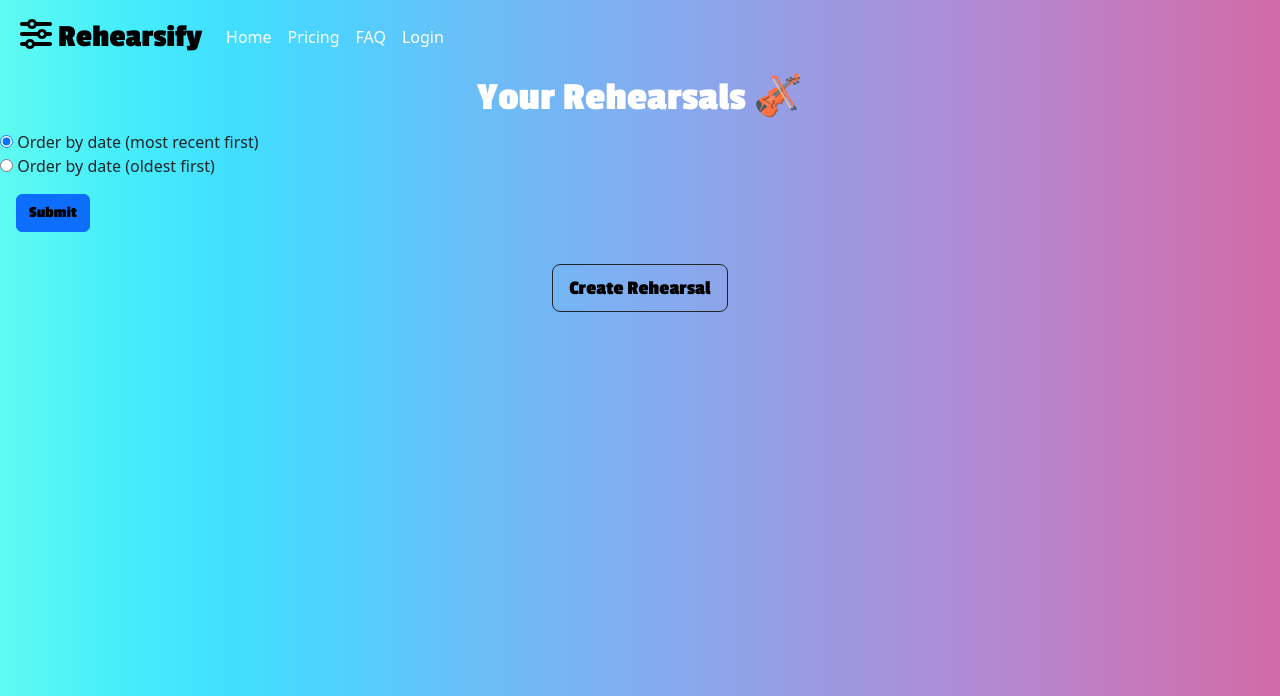
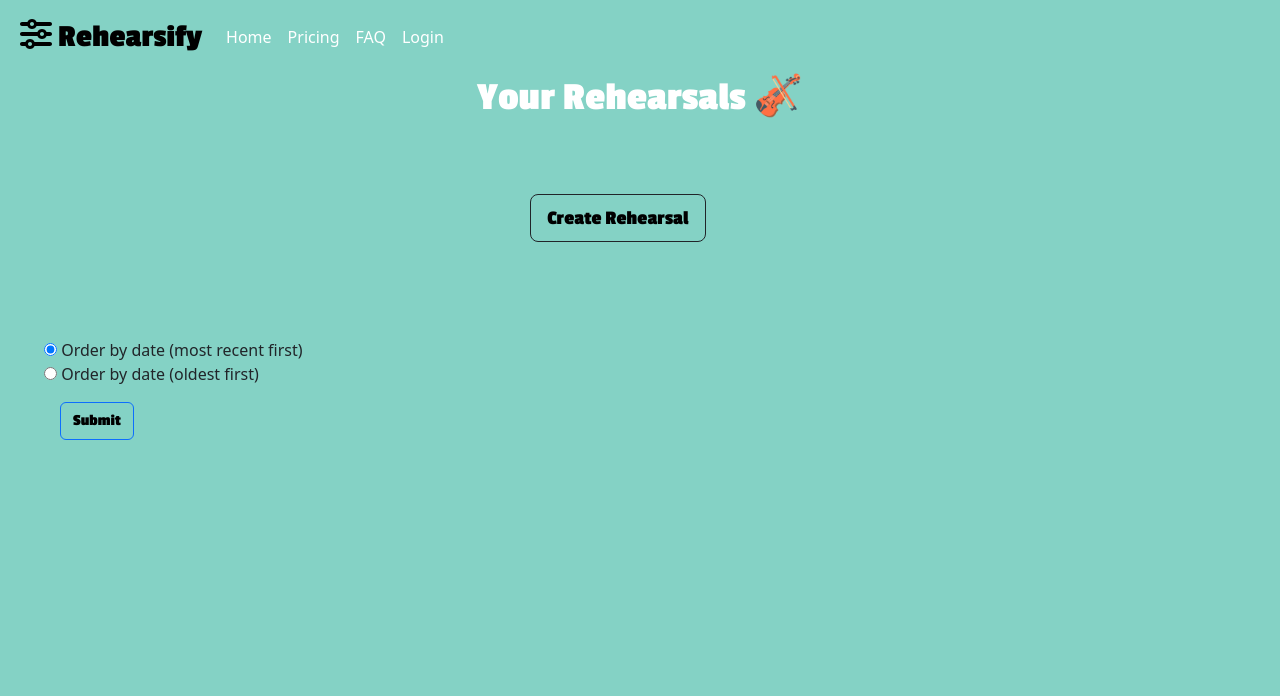
Before and after one commit to mayrapena1324/teacher_rehearsal_project, a Flask app: template app/templates/user/all_rehearsals.html in a window 1280 px wide. Shown: the top 696 px of the page. Run offline with Flask 3, Linux system fonts and the light colour scheme; the template is opened without the code that fills it, so the values that code supplies are empty; parts of the project's set-up code (start-up, migrations or seed data) failed here and were passed over; some libraries are stand-ins or nearby versions.

Commit message:
Multiple asthetic changes
-Change Background color
-Add margin to divs
-Change Button Colors

```diff
--- a/app/static/css/styles.css
+++ b/app/static/css/styles.css
@@ -1,5 +1,5 @@
 body{
-   background-image: linear-gradient(to left, #d16ba5, #c777b9, #ba83ca, #aa8fd8, #9a9ae1, #8aa7ec, #79b3f4, #69bff8, #52cffe, #41dfff, #46eefa, #5ffbf1);
+   background-color: #84D2C5
 }
 h1{
     font-family: 'Passion One', cursive;
@@ -40,3 +40,16 @@ h1{
 .list-group-item {
 padding-top: 0;
 }
+
+.create-rehearsal {
+margin: 3rem;
+}
+
+.sort-form {
+    margin: 2rem;
+}
+
+.create-rehearsal-card {
+    width: 50%;
+    margin: 3rem, 3rem;
+}
--- a/app/templates/user/all_rehearsals.html
+++ b/app/templates/user/all_rehearsals.html
@@ -17,20 +17,9 @@
     </div>
 </div>
 
-<!--order by-->
-<form action="{{url_for('get_all_rehearsals')}}" method="get">
-    <input type="radio" id="order_by_desc" name="order_by" value="desc" checked>
-    <label for="order_by_desc">Order by date (most recent first)</label>
-    <br>
-    <input type="radio" id="order_by_asc" name="order_by" value="asc">
-    <label for="order_by_asc">Order by date (oldest first)</label>
-    <br>
-    <input class="btn btn-primary" type="submit" value="Submit">
-</form>
-
 
 <!--Create Rehearsal Button-->
-<div class="container text-center">
+<div class="create-rehearsal container text-center">
     <a href="{{ url_for('create') }}" class="btn btn-outline-dark btn-lg">Create Rehearsal</a>
 </div>
 
@@ -55,7 +44,7 @@
                                 </h5>
                             </a>
                             <!-- Button trigger modal -->
-                            <button type="button" class="btn btn-danger" data-bs-toggle="modal"
+                            <button type="button" class="btn btn-outline-danger" data-bs-toggle="modal"
                                     data-bs-target="#exampleModalCenter{{rehearsal.id}}">
                                 Delete
                             </button>
@@ -73,17 +62,18 @@
                                         </button>
                                     </div>
                                     <div class="modal-body">
-                                        <h4>{{rehearsal.group}} rehearsal on {{rehearsal.date.strftime("%a %d %b, %Y")}}</h4>
+                                        <h4>{{rehearsal.group}} rehearsal on {{rehearsal.date.strftime("%a %d %b,
+                                            %Y")}}</h4>
                                         <p>Are you sure?</p>
                                     </div>
                                     <div class="modal-footer">
-                                        <button type="button" class="btn btn-secondary"
+                                        <button type="button" class="btn btn-outline-dark"
                                                 data-bs-dismiss="modal">Cancel
                                         </button>
 
                                         <form action="{{url_for('delete_rehearsal', rehearsal_id=rehearsal.id)}}"
                                               method="post">
-                                            <input type="submit" value="Delete" class="btn btn-danger">
+                                            <input type="submit" value="Delete" class="btn btn-outline-danger">
                                         </form>
                                     </div>
                                 </div>
@@ -100,4 +90,17 @@
     </div>
 </div>
 
+<div class="container sort-form">
+    <!--order by-->
+    <form action="{{url_for('get_all_rehearsals')}}" method="get">
+        <input type="radio" id="order_by_desc" name="order_by" value="desc" checked>
+        <label for="order_by_desc">Order by date (most recent first)</label>
+        <br>
+        <input type="radio" id="order_by_asc" name="order_by" value="asc">
+        <label for="order_by_asc">Order by date (oldest first)</label>
+        <br>
+        <input class="btn btn-outline-primary" type="submit" value="Submit">
+    </form>
+</div>
+
 {% endblock%}
--- a/app/templates/user/create.html
+++ b/app/templates/user/create.html
@@ -17,7 +17,7 @@
 
 <!---->
 <!--Card for rehearsal -->
-<div class="container">
+<div class="container create-rehearsal-card">
     <div class="card shadow p-3 mb-5 bg-white rounded">
         <div class="card-body">
 
```
